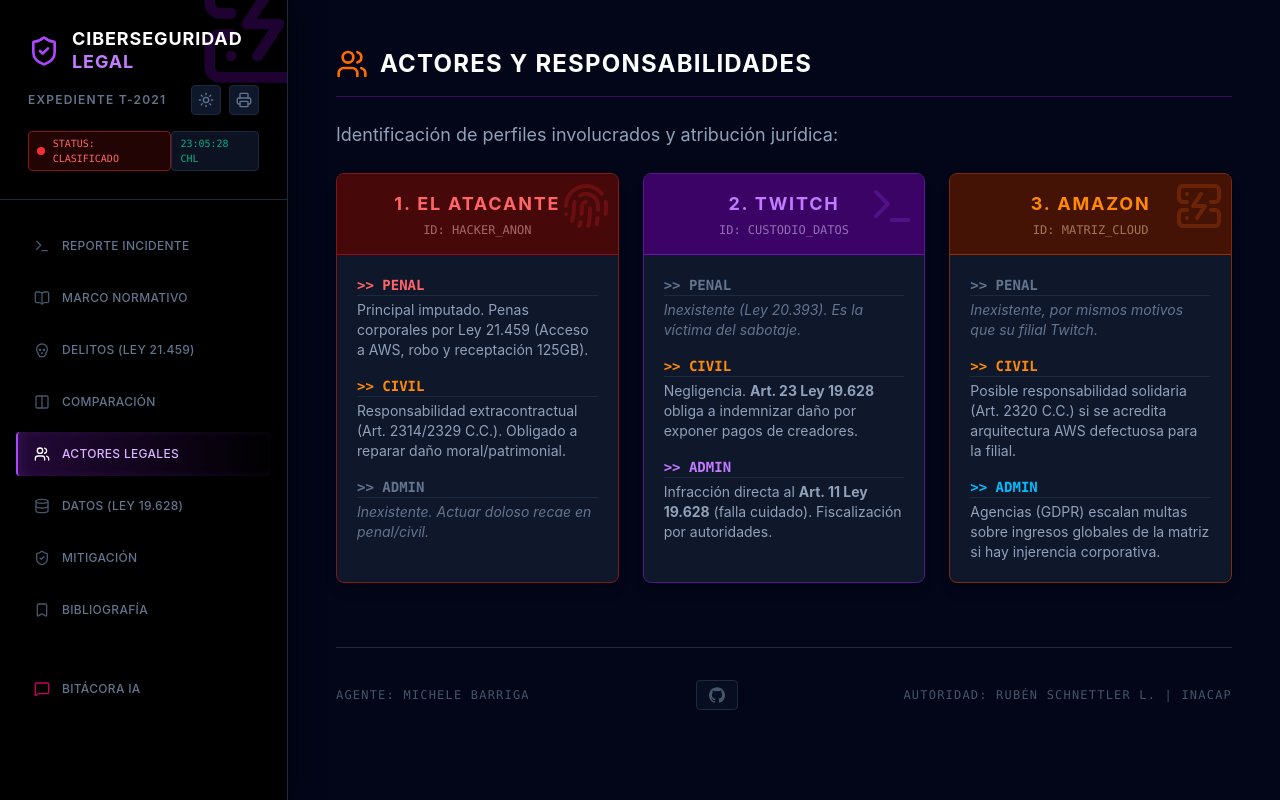
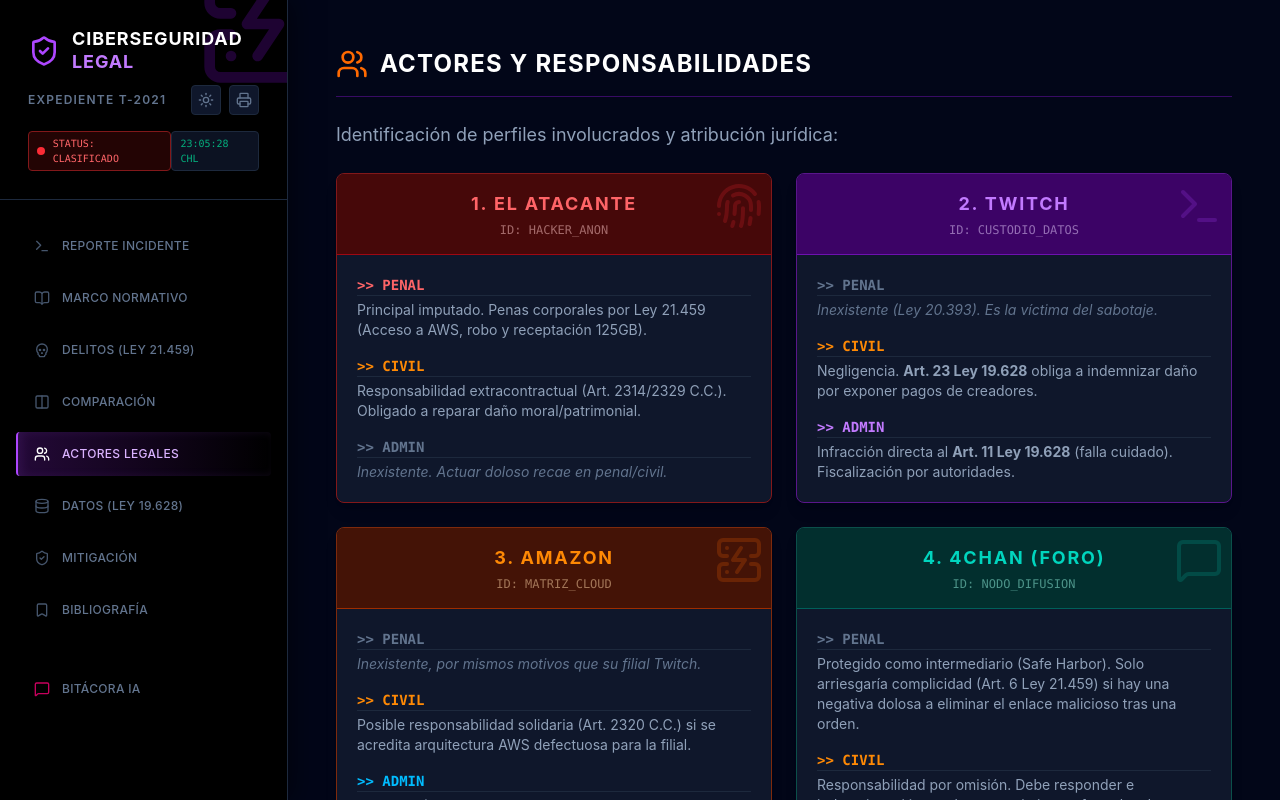
Before and after one commit to Michprogram/informe_barmic, a React (Vite) app: page / in a window 1280 px wide. Both pictures are taken after a click on the button "ACTORES LEGALES". Built offline with nearby package versions, Linux system fonts and the light colour scheme.

Commit message:
Nuevo actor

```diff
--- a/src/App.jsx
+++ b/src/App.jsx
@@ -238,7 +238,7 @@
         Identificación de perfiles involucrados y atribución jurídica:
       </p>
 
-      <div className="grid grid-cols-1 lg:grid-cols-3 gap-6 mt-6">
+      <div className="grid grid-cols-1 lg:grid-cols-2 gap-6 mt-6">
 
         {/* Atacante */}
         <div className="bg-slate-900 rounded-lg border border-red-900 shadow-lg flex flex-col overflow-hidden relative">
@@ -309,8 +309,33 @@
           </div>
         </div>
 
-      </div>
+
+
+      {/* 4chan */}
+        <div className="bg-slate-900 rounded-lg border border-teal-900 shadow-lg flex flex-col overflow-hidden relative hover:border-teal-500/50 transition-colors">
+          <div className="absolute top-2 right-2"><MessageSquare className="text-teal-500/20 w-12 h-12" /></div>
+          <div className="bg-teal-950 p-4 border-b border-teal-800">
+            <h3 className="text-teal-400 font-bold text-lg text-center uppercase tracking-widest">4. 4chan (Foro)</h3>
+            <p className="text-teal-200/50 text-xs text-center mt-1 font-mono">ID: NODO_DIFUSION</p>
+          </div>
+          <div className="p-5 space-y-4 flex-1 z-10 text-sm">
+            <div>
+              <strong className="text-slate-500 block mb-1 font-mono border-b border-slate-800">&gt;&gt; PENAL</strong>
+              <p className="text-slate-400">Protegido como intermediario (Safe Harbor). Solo arriesgaría complicidad (Art. 6 Ley 21.459) si hay una negativa dolosa a eliminar el enlace malicioso tras una orden.</p>
+            </div>
+            <div>
+              <strong className="text-orange-400 block mb-1 font-mono border-b border-slate-800">&gt;&gt; CIVIL</strong>
+              <p className="text-slate-400">Responsabilidad por omisión. Debe responder e indemnizar si ignora los requerimientos formales de cese de distribución (Notice and Takedown).</p>
+            </div>
+            <div>
+              <strong className="text-teal-400 block mb-1 font-mono border-b border-slate-800">&gt;&gt; ADMIN</strong>
+              <p className="text-slate-400">Posible bloqueo de DNS a nivel de Proveedores de Internet (ISP) ordenado por la autoridad de telecomunicaciones para mitigar el daño.</p>
+            </div>
+          </div>
+        </div>
+
     </div>
+  </div>
   );
 }
 
```
